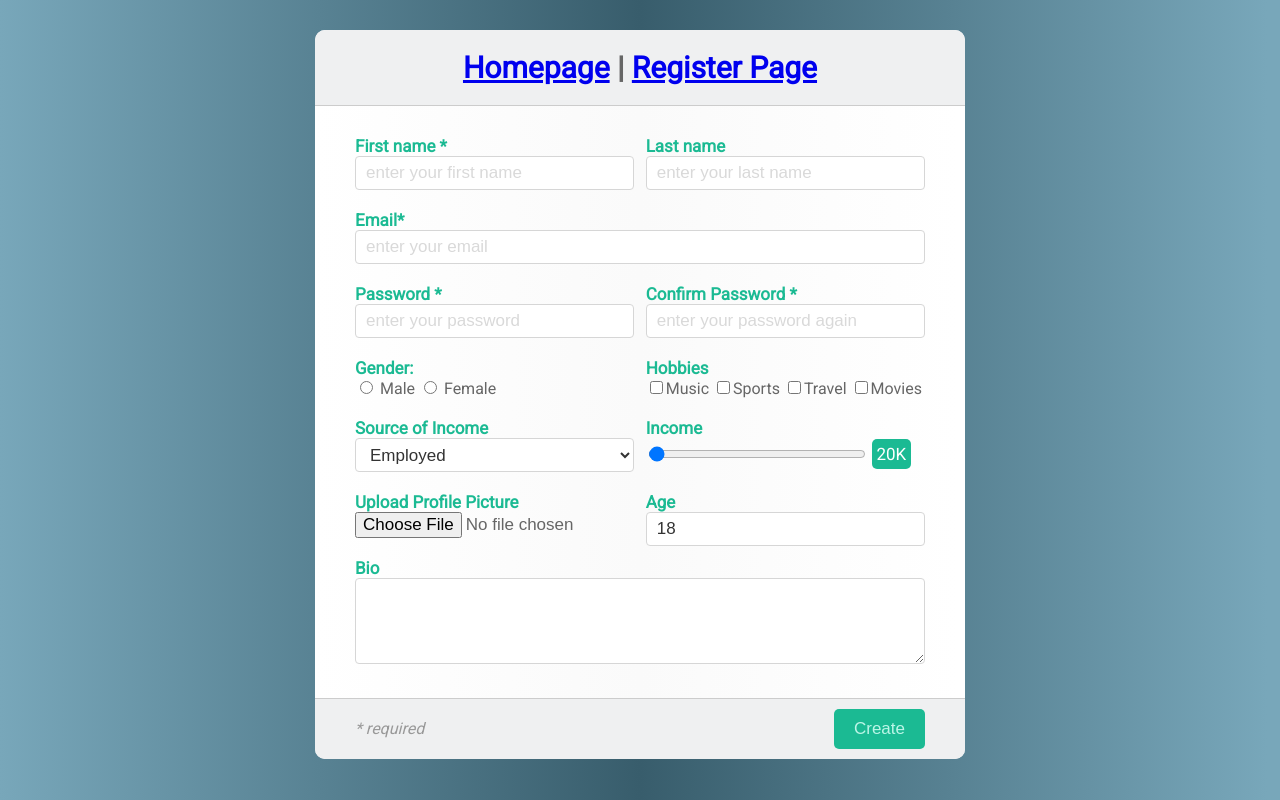
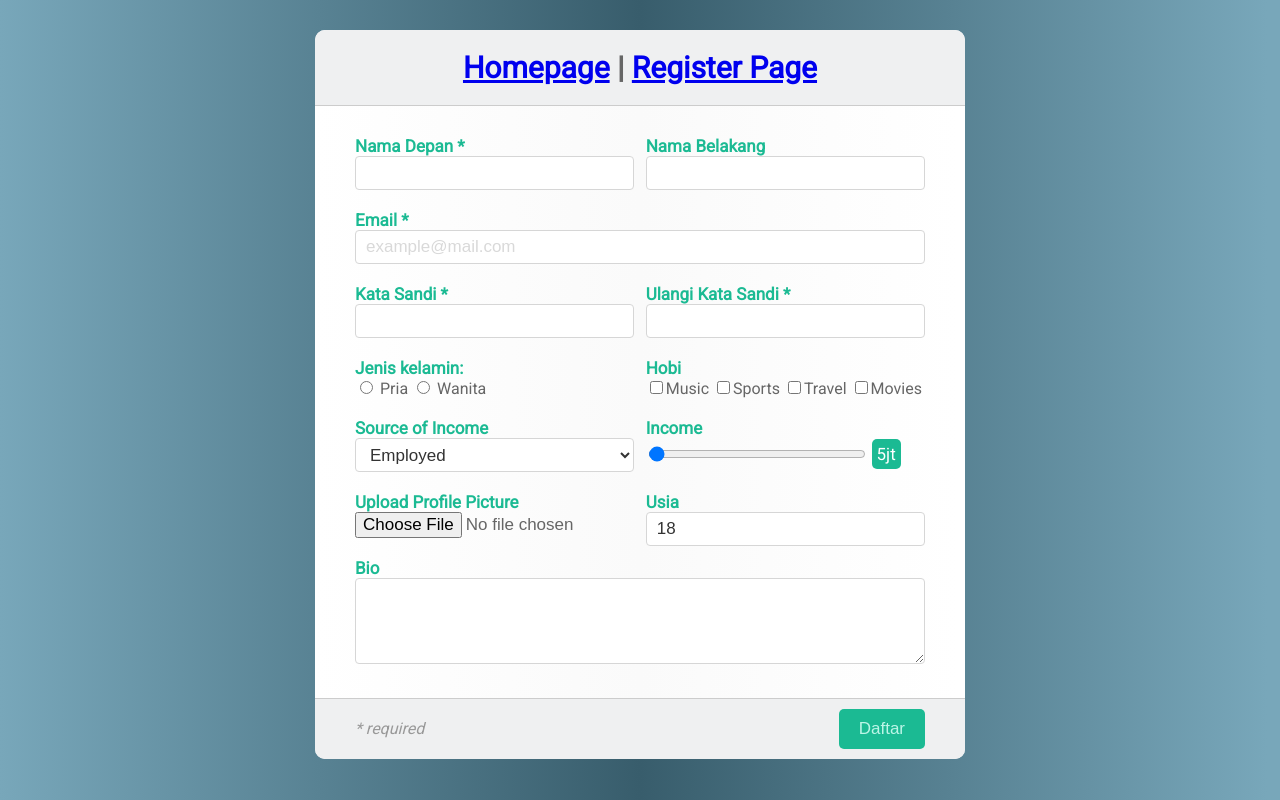
Before and after one commit to yekk11/seggaf181047, a Django app: page /register/ in a window 1280 px wide. Run offline with Django 3.2, Linux system fonts and the light colour scheme.

Commit message:
rev04112021

```diff
--- a/templates/base.html
+++ b/templates/base.html
@@ -1,5 +1,5 @@
+<!DOCTYPE html>
 {% load static %}
-<!DOCTYPE html>
 <html lang="en">
 
 <head>
--- a/templates/register.html
+++ b/templates/register.html
@@ -1,9 +1,9 @@
+<!DOCTYPE html>
 {% load static %}
-<!DOCTYPE html>
 <html>
 <head>
     <meta charset="utf-8">
-    <title>HTML CSS Register Form</title>
+    <title>Halaman Registrasi</title>
     <link rel="stylesheet" href="{% static 'css/reg_form.css' %}">
 </head>
 <body>
@@ -20,47 +20,44 @@
         <!-- Firstname and Lastname -->
         <div class="horizontal-group">
             <div class="form-group left">
-                <label for="firstname" class="label-title">First name *</label>
-                <input type="text" id="firstname" class="form-input" placeholder="enter your first name"
-                       required="required"/>
+                <label for="firstname" class="label-title">Nama Depan *</label>
+                <input type="text" id="firstname" class="form-input" required="required"/>
             </div>
             <div class="form-group right">
-                <label for="lastname" class="label-title">Last name</label>
-                <input type="text" id="lastname" class="form-input" placeholder="enter your last name"/>
+                <label for="lastname" class="label-title">Nama Belakang</label>
+                <input type="text" id="lastname" class="form-input" />
             </div>
         </div>
 
         <!-- Email -->
         <div class="form-group">
-            <label for="email" class="label-title">Email*</label>
-            <input type="email" id="email" class="form-input" placeholder="enter your email" required="required">
+            <label for="email" class="label-title">Email *</label>
+            <input type="email" id="email" class="form-input" placeholder="example@mail.com" required="required">
         </div>
 
         <!-- Passwrod and confirm password -->
         <div class="horizontal-group">
             <div class="form-group left">
-                <label for="password" class="label-title">Password *</label>
-                <input type="password" id="password" class="form-input" placeholder="enter your password"
-                       required="required">
+                <label for="password" class="label-title">Kata Sandi *</label>
+                <input type="password" id="password" class="form-input" required="required"/>
             </div>
             <div class="form-group right">
-                <label for="confirm-password" class="label-title">Confirm Password *</label>
-                <input type="password" class="form-input" id="confirm-password" placeholder="enter your password again"
-                       required="required">
+                <label for="confirm-password" class="label-title">Ulangi Kata Sandi *</label>
+                <input type="password" class="form-input" id="confirm-password" required="required"/>
             </div>
         </div>
 
         <!-- Gender and Hobbies -->
         <div class="horizontal-group">
             <div class="form-group left">
-                <label class="label-title">Gender:</label>
+                <label class="label-title">Jenis kelamin:</label>
                 <div class="input-group">
-                    <label for="male"><input type="radio" name="gender" value="male" id="male"> Male</label>
-                    <label for="female"><input type="radio" name="gender" value="female" id="female"> Female</label>
+                    <label for="male"><input type="radio" name="gender" value="male" id="male"> Pria</label>
+                    <label for="female"><input type="radio" name="gender" value="female" id="female"> Wanita</label>
                 </div>
             </div>
             <div class="form-group right">
-                <label class="label-title">Hobbies</label>
+                <label class="label-title">Hobi</label>
                 <div>
                     <label><input type="checkbox" value="Web">Music</label>
                     <label><input type="checkbox" value="iOS">Sports</label>
@@ -82,9 +79,9 @@
             </div>
             <div class="form-group right">
                 <label for="experience" class="label-title">Income</label>
-                <input type="range" min="20" max="100" step="5" value="0" id="experience" class="form-input"
+                <input type="range" min="5" max="100" step="5" value="0" id="experience" class="form-input"
                        onChange="change();" style="height:28px;width:78%;padding:0;">
-                <span id="range-label">20K</span>
+                <span id="range-label">5jt</span>
             </div>
         </div>
 
@@ -95,8 +92,8 @@
                 <input type="file" id="choose-file" size="80">
             </div>
             <div class="form-group right">
-                <label for="experience" class="label-title">Age</label>
-                <input type="number" min="18" max="80" value="18" class="form-input">
+                <label for="experience" class="label-title">Usia</label>
+                <input type="number" min="18" max="50" value="18" class="form-input">
             </div>
         </div>
 
@@ -110,7 +107,7 @@
     <!-- form-footer -->
     <div class="form-footer">
         <span>* required</span>
-        <button type="submit" class="btn">Create</button>
+        <button type="submit" class="btn">Daftar</button>
     </div>
 
 </form>
@@ -121,7 +118,7 @@
       var experience = document.getElementById("experience");
 
       function change() {
-      rangeLabel.innerText = experience.value + "K";
+      rangeLabel.innerText = experience.value + "jt";
       }
 
 </script>
```
